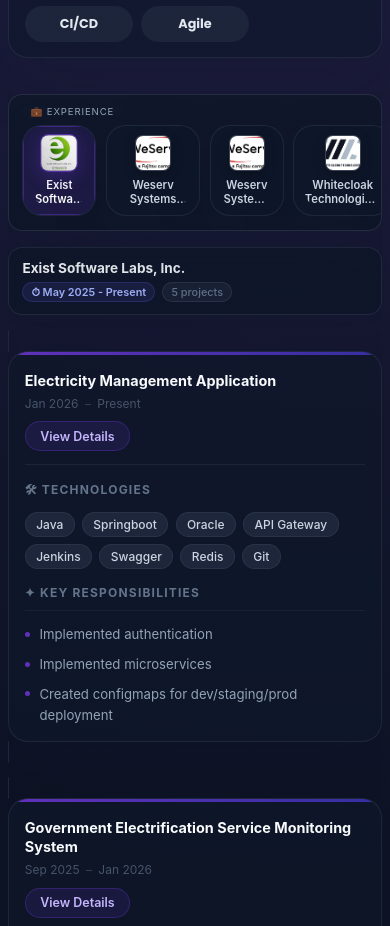
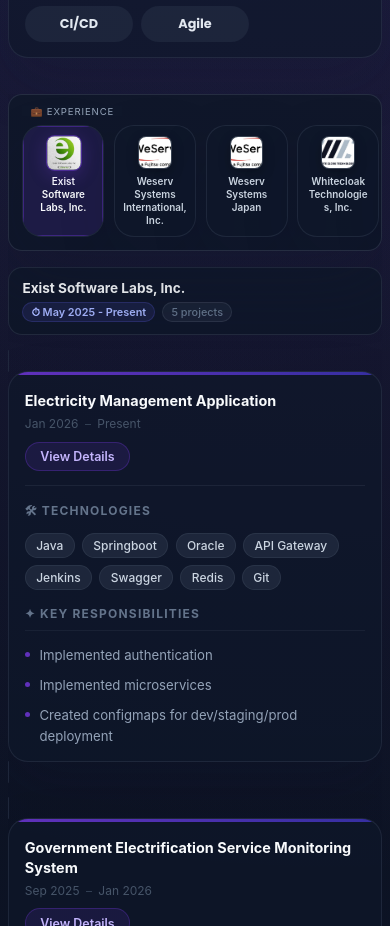
Before and after one commit to diether-sp/dsp-portfolio, an Angular app: page / in a window 390 px wide. Shown: the part 1760-2686 px from the top of the page. Built offline with nearby package versions, Linux system fonts and the light colour scheme.

Commit message:
Fix company button names

```diff
--- a/src/app/company/company.component.css
+++ b/src/app/company/company.component.css
@@ -1,9 +1,5 @@
-/* Card wrapper */
 div {
-  /* border-radius: 16px; */
   overflow: hidden;
-  /* background: rgba(15, 23, 42, 0.85); */
-  /* border: 1px solid rgba(148, 163, 184, 0.14); */
   transition: border-color 0.25s ease, box-shadow 0.25s ease;
 }
 
@@ -12,7 +8,6 @@ div:hover {
   box-shadow: 0 8px 28px rgba(15, 23, 42, 0.2);
 }
 
-/* Button */
 button {
   display: flex;
   align-items: center;
@@ -39,14 +34,12 @@ button:focus-visible {
   outline-offset: 2px;
 }
 
-/* Active state */
 button.active {
   background: rgba(124, 58, 237, 0.14);
   color: #f8fafc;
   box-shadow: inset 0 0 0 1px rgba(124, 58, 237, 0.35);
 }
 
-/* Avatar image */
 img {
   width: 2.75rem;
   height: 2.75rem;
@@ -69,7 +62,6 @@ button:hover img {
   transform: scale(1.04);
 }
 
-/* Company info text block */
 .company-info {
   display: flex;
   flex-direction: column;
@@ -82,10 +74,14 @@ button:hover img {
   font-size: 0.875rem;
   font-weight: 600;
   color: #cbd5e1;
-  line-height: 1.3;
-  white-space: nowrap;
+  line-height: 1.35;
+  white-space: normal;
+  word-break: break-word;
+  overflow-wrap: break-word;
+  display: -webkit-box;
+  -webkit-line-clamp: 2;
+  -webkit-box-orient: vertical;
   overflow: hidden;
-  text-overflow: ellipsis;
 }
 
 button.active .company-name {
@@ -106,7 +102,6 @@ button.active .company-duration {
   color: #a78bfa;
 }
 
-/* ── Mobile: horizontal scroll strip ── */
 @media (max-width: 767px) {
   div {
     border-radius: 14px;
@@ -115,33 +110,40 @@ button.active .company-duration {
   button {
     flex-direction: column;
     align-items: center;
-    justify-content: center;
-    gap: 0.4rem;
-    padding: 0.6rem 0.65rem;
-    min-height: unset;
-    min-width: 72px;
+    justify-content: flex-start;
+    gap: 6px;
+    padding: 10px 8px;
+    height: 110px;
+    min-height: 110px;
+    max-height: 110px;
+    width: 80px;
+    min-width: 80px;
+    max-width: 80px;
     text-align: center;
   }
 
   img {
-    width: 2.25rem;
-    height: 2.25rem;
+    width: 2.1rem;
+    height: 2.1rem;
     border-radius: 8px;
+    flex-shrink: 0;
   }
 
   .company-info {
     align-items: center;
+    width: 100%;
   }
 
   .company-name {
-    font-size: 0.7rem;
+    font-size: 0.62rem;
+    line-height: 1.3;
+    text-align: center;
+    -webkit-line-clamp: unset;
+    display: block;
     white-space: normal;
-    text-align: center;
-    line-height: 1.25;
-    display: -webkit-box;
-    -webkit-line-clamp: 2;
-    -webkit-box-orient: vertical;
-    overflow: hidden;
+    word-break: break-word;
+    overflow-wrap: break-word;
+    overflow: visible;
   }
 
   .company-duration {
```
